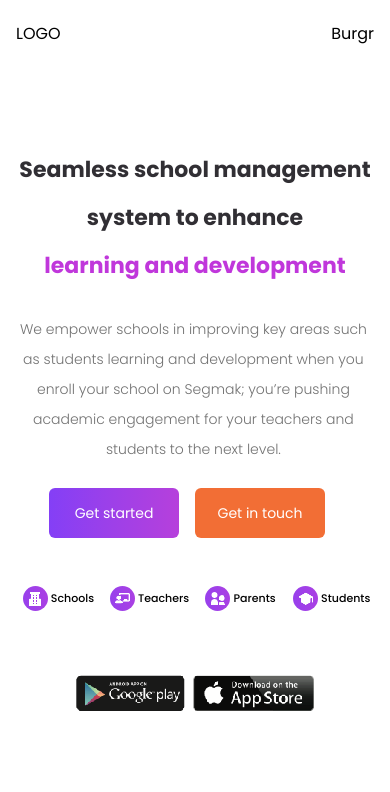
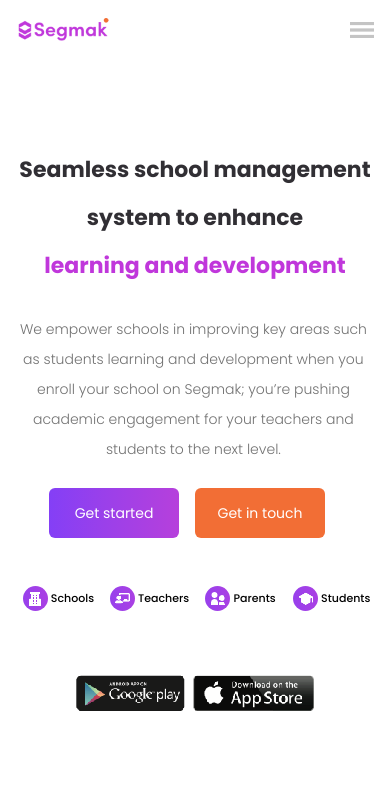
Before and after one commit to ejezie/Segmark, a React (Create React App) app: page / in a window 390 px wide. Shown: the top 792 px of the page. Built offline with nearby package versions, Linux system fonts and the light colour scheme.

Commit message:
included logo and burger menu at navbar

```diff
--- a/src/components/Navbar.jsx
+++ b/src/components/Navbar.jsx
@@ -1,13 +1,20 @@
 import React from "react";
-import { NavLink } from "react-router-dom";
+import { NavLink, Link } from "react-router-dom";
+
+import logo from "../assets/icons/logo.png";
+import menu from "../assets/icons/menu.png";
 
 function Navbar({ handleMenuClick, }) {
   return (
     <div className="navbar center">
       <div className="logo center">
-        <div className="logo-icon">LOGO</div>
+        <div className="logo-icon">
+          <Link to={"/"}>
+            <img src={logo} alt="logo" />
+          </Link>
+        </div>
         <div className="bar" onClick={handleMenuClick}>
-          Burgr
+          <img src={menu} alt="menu" />
         </div>
       </div>
       <div className={`links center`}>
--- a/src/styles/navbar.scss
+++ b/src/styles/navbar.scss
@@ -13,6 +13,12 @@
     }
     .logo-icon {
       margin-left: 5rem;
+      img {
+        image-rendering: auto;
+        @media (max-width: 1025px) {
+          width: 6rem;
+        }
+      }
       @media (max-width: 960px) {
         margin-left: 1rem;
       }
@@ -20,6 +26,10 @@
     .bar {
       margin-right: 1rem;
       display: none;
+      img{
+        width: 1.5rem;
+        image-rendering: auto;
+      }
       @media (max-width: 960px) {
         display: block;
       }
@@ -32,10 +42,9 @@
     @media (max-width: 960px) {
       display: none;
     }
-    a{
+    a {
       margin-left: 3rem;
       white-space: nowrap;
     }
   }
-
 }
```
Also changed, not shown: src/assets/icons/logo.png (added), src/assets/icons/menu.png (added). Lines whose indentation alone changed are shown as unchanged.
